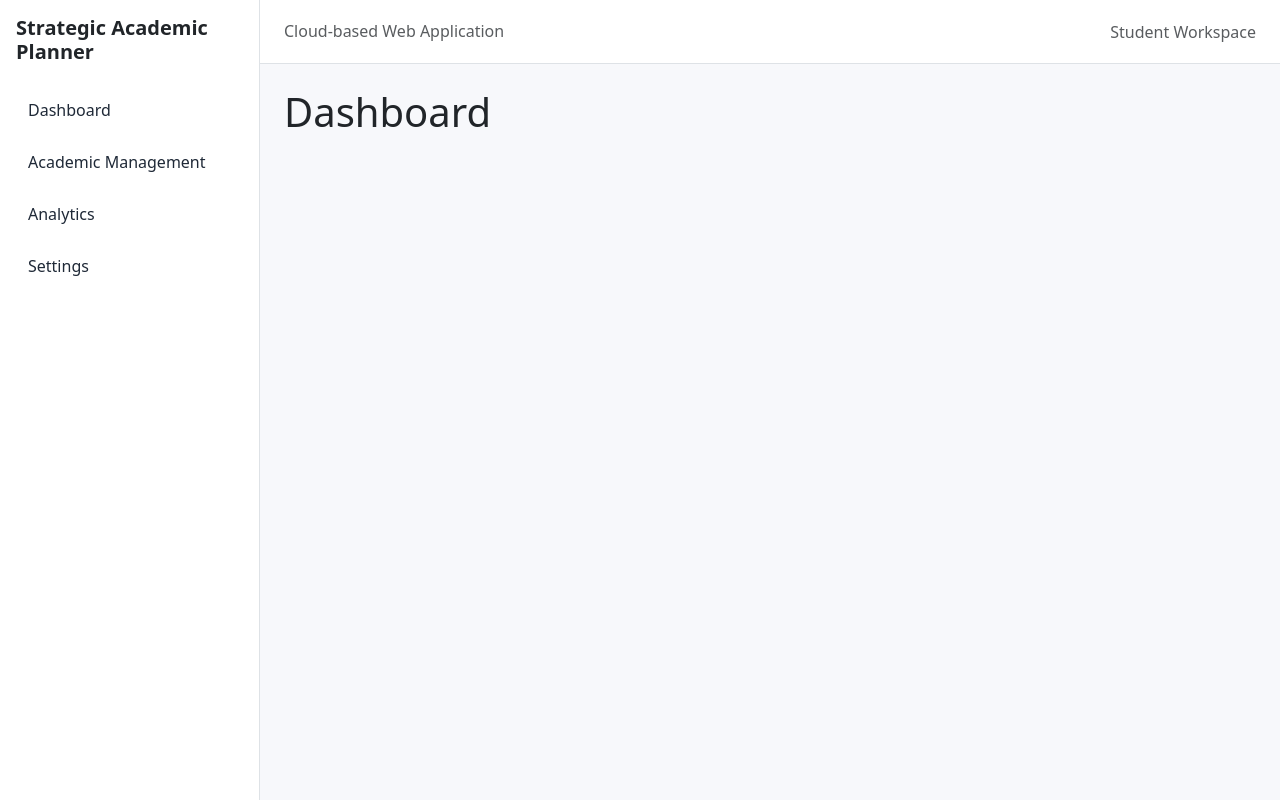
After one commit to wminxuan906/StrategicAcademicPlanner, a Django app: page / in a window 1280 px wide. The commit adds this page. Run offline with Django 5.2, Linux system fonts and the light colour scheme.

Commit message:
Implement navigation and routing

```diff
--- /dev/null
+++ b/academics/urls.py
@@ -0,0 +1,9 @@
+from django.urls import path
+
+from . import views
+
+app_name = "academics"
+
+urlpatterns = [
+    path("", views.academic_management, name="academic_management"),
+]
--- a/academics/views.py
+++ b/academics/views.py
@@ -1,3 +1,5 @@
 from django.shortcuts import render
 
-# Create your views here.
+
+def academic_management(request):
+    return render(request, "academic_management.html")
--- /dev/null
+++ b/analytics/urls.py
@@ -0,0 +1,9 @@
+from django.urls import path
+
+from . import views
+
+app_name = "analytics"
+
+urlpatterns = [
+    path("", views.analytics, name="analytics"),
+]
--- a/analytics/views.py
+++ b/analytics/views.py
@@ -1,3 +1,5 @@
 from django.shortcuts import render
 
-# Create your views here.
+
+def analytics(request):
+    return render(request, "analytics.html")
--- a/config/urls.py
+++ b/config/urls.py
@@ -16,11 +16,14 @@ Including another URLconf
 """
 
 from django.contrib import admin
-from django.urls import path
+from django.urls import include, path
 from django.conf import settings
 from django.conf.urls.static import static
 
 urlpatterns = [
+    path("", include("core.urls")),
+    path("academics/", include("academics.urls")),
+    path("analytics/", include("analytics.urls")),
     path('admin/', admin.site.urls),
 ]
 
--- /dev/null
+++ b/core/urls.py
@@ -0,0 +1,10 @@
+from django.urls import path
+
+from . import views
+
+app_name = "core"
+
+urlpatterns = [
+    path("", views.dashboard, name="dashboard"),
+    path("settings/", views.settings, name="settings"),
+]
--- a/core/views.py
+++ b/core/views.py
@@ -1,3 +1,9 @@
 from django.shortcuts import render
 
-# Create your views here.
+
+def dashboard(request):
+    return render(request, "dashboard.html")
+
+
+def settings(request):
+    return render(request, "settings.html")
--- /dev/null
+++ b/templates/dashboard.html
@@ -0,0 +1,7 @@
+{% extends "base.html" %}
+
+{% block title %}Dashboard{% endblock %}
+
+{% block content %}
+<h1>Dashboard</h1>
+{% endblock %}
--- a/templates/includes/sidebar.html
+++ b/templates/includes/sidebar.html
@@ -2,12 +2,9 @@
     <h5 class="fw-bold mb-4">Strategic Academic Planner</h5>
 
     <nav class="nav flex-column gap-2">
-        <a class="nav-link" href="/">Dashboard</a>
-        <a class="nav-link" href="#">Modules</a>
-        <a class="nav-link" href="#">Assessments</a>
-        <a class="nav-link" href="#">Academic Progress</a>
-        <a class="nav-link" href="#">What-if Calculator</a>
-        <a class="nav-link" href="#">Analytics</a>
-        <a class="nav-link" href="#">Settings</a>
+        <a class="nav-link" href="{% url 'core:dashboard' %}">Dashboard</a>
+        <a class="nav-link" href="{% url 'academics:academic_management' %}">Academic Management</a>
+        <a class="nav-link" href="{% url 'analytics:analytics' %}">Analytics</a>
+        <a class="nav-link" href="{% url 'core:settings' %}">Settings</a>
     </nav>
 </aside>
```
Also changed, not shown: templates/academic_management.html (added, +7 -0 lines), templates/analytics.html (added, +7 -0 lines), templates/settings.html (added, +7 -0 lines).
